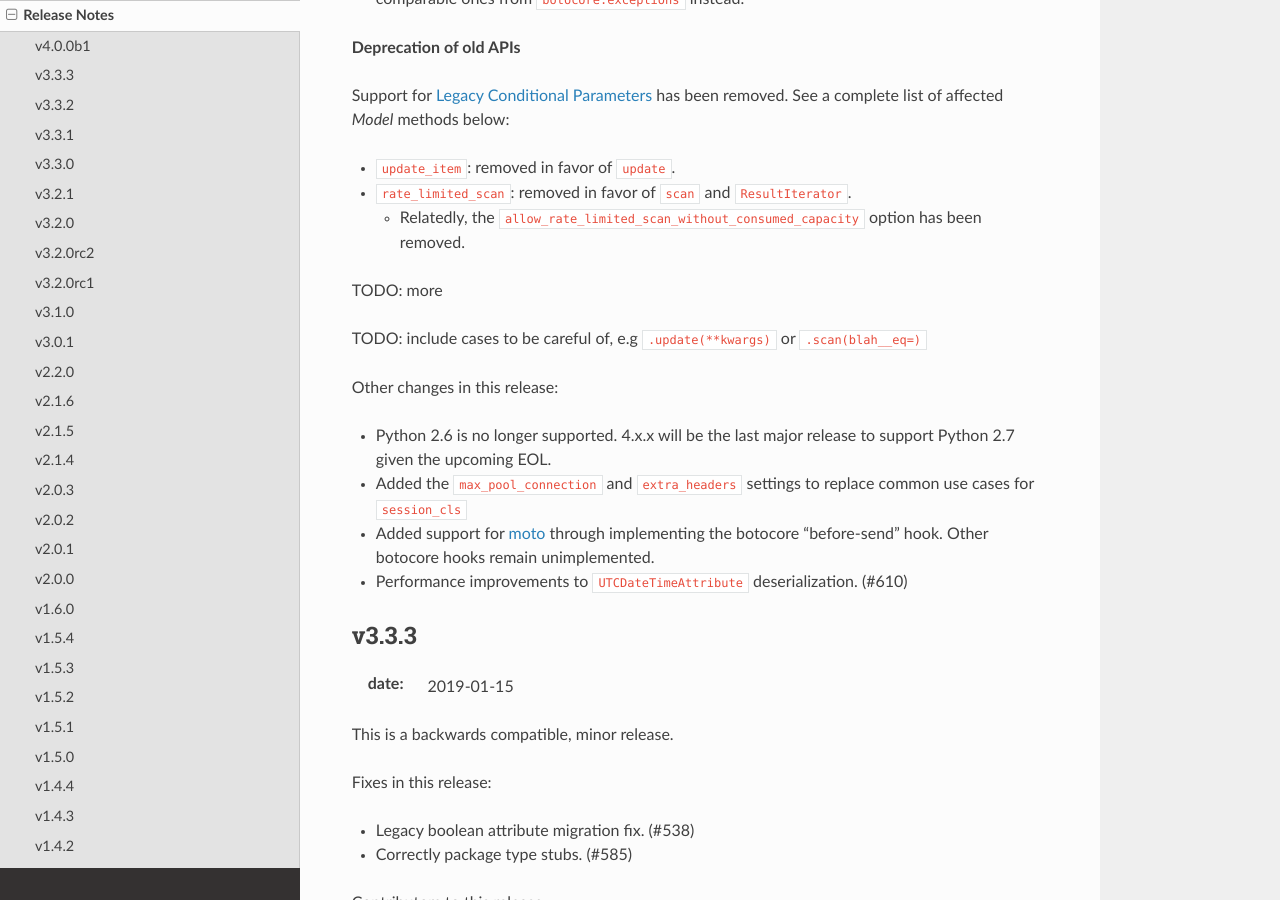
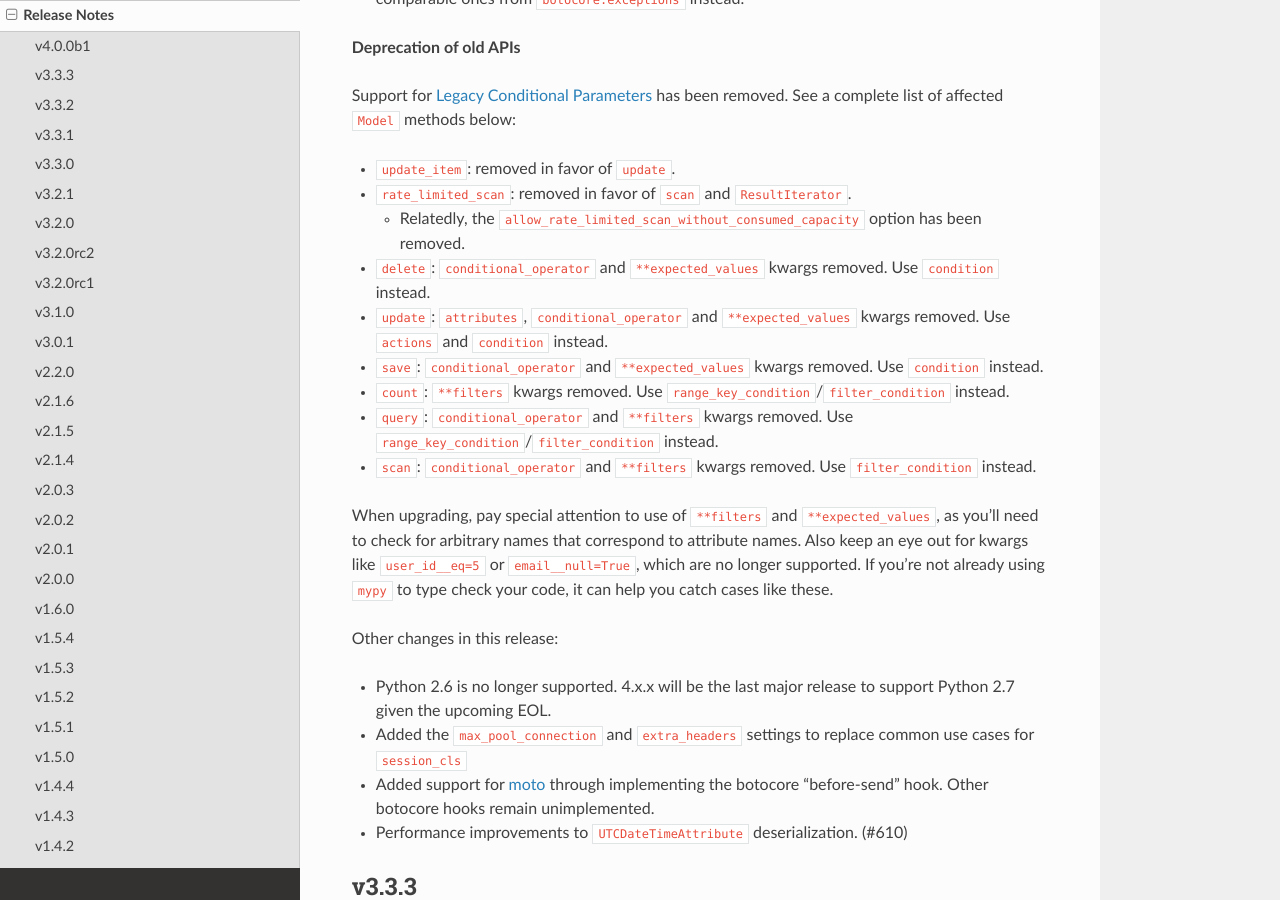
Before and after one commit to pynamodb/PynamoDB, a Sphinx documentation site: the page built from docs/release_notes.rst, in a window 1280 px wide and 900 px high, scrolled down 645 px. Built offline with Sphinx 7.4.7 and the Read the Docs theme 2.0.0, drawn with Linux system fonts in a browser that asks for light colours.

Commit message:
update release notes and docs

```diff
--- a/README.rst
+++ b/README.rst
@@ -108,14 +108,14 @@ first name begins with 'D':
 
 .. code-block:: python
 
-    for user in UserModel.query("Denver", filter_condition=(UserModel.first_name.startswith("J")):
+    for user in UserModel.query("Denver", UserModel.first_name.startswith("J"):
         print(user.first_name)
 
 Examples of ways to query your table with filter conditions:
 
 .. code-block:: python
 
-    for user in UserModel.query("Denver", filter_condition=(UserModel.email=="djohn@company.org")):
+    for user in UserModel.query("Denver", UserModel.email=="djohn@company.org"):
         print(user.first_name)
 
 .. code-block:: python
--- a/docs/release_notes.rst
+++ b/docs/release_notes.rst
@@ -25,17 +25,22 @@ Given that ``botocore`` has moved to using ``urllib3`` directly for making HTTP
 **Deprecation of old APIs**
 
 Support for `Legacy Conditional Parameters <https://docs.aws.amazon.com/amazondynamodb/latest/developerguide/LegacyConditionalParameters.html>`_ has been
-removed. See a complete list of affected `Model` methods below:
+removed. See a complete list of affected ``Model`` methods below:
 
 * ``update_item``: removed in favor of ``update``.
-
 * ``rate_limited_scan``: removed in favor of ``scan`` and ``ResultIterator``.
 
   + Relatedly, the ``allow_rate_limited_scan_without_consumed_capacity`` option has been removed.
+* ``delete``: ``conditional_operator`` and ``**expected_values`` kwargs removed. Use ``condition`` instead.
+* ``update``: ``attributes``, ``conditional_operator`` and ``**expected_values`` kwargs removed. Use ``actions`` and ``condition`` instead.
+* ``save``: ``conditional_operator`` and ``**expected_values`` kwargs removed. Use ``condition`` instead.
+* ``count``: ``**filters`` kwargs removed. Use ``range_key_condition``/``filter_condition`` instead.
+* ``query``: ``conditional_operator`` and ``**filters`` kwargs removed. Use ``range_key_condition``/``filter_condition`` instead.
+* ``scan``: ``conditional_operator`` and ``**filters`` kwargs removed. Use ``filter_condition`` instead.
 
-TODO: more
-
-TODO: include cases to be careful of, e.g ``.update(**kwargs)`` or ``.scan(blah__eq=)``
+When upgrading, pay special attention to use of ``**filters`` and ``**expected_values``, as you'll need to check for arbitrary names that correspond to
+attribute names. Also keep an eye out for kwargs like ``user_id__eq=5`` or ``email__null=True``, which are no longer supported. If you're not already using
+``mypy`` to type check your code, it can help you catch cases like these.
 
 Other changes in this release:
 
@@ -43,8 +48,6 @@ Other changes in this release:
 * Added the ``max_pool_connection`` and ``extra_headers`` settings to replace common use cases for ``session_cls``
 * Added support for `moto <https://github.com/spulec/moto>`_ through implementing the botocore "before-send" hook. Other botocore hooks remain unimplemented.
 * Performance improvements to ``UTCDateTimeAttribute`` deserialization. (#610)
-
-
 
 
 v3.3.3
```
Also changed, not shown: 1 other file.
